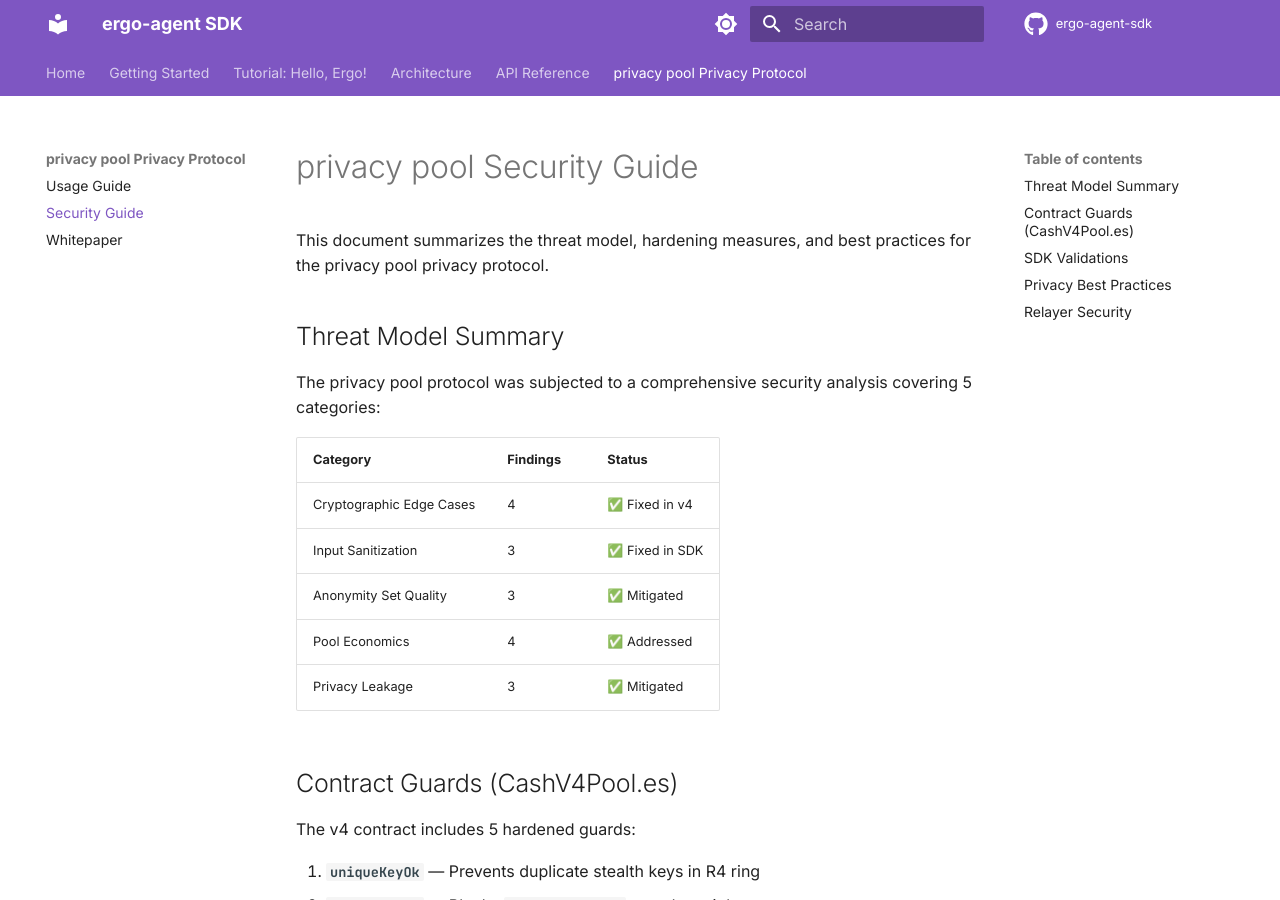
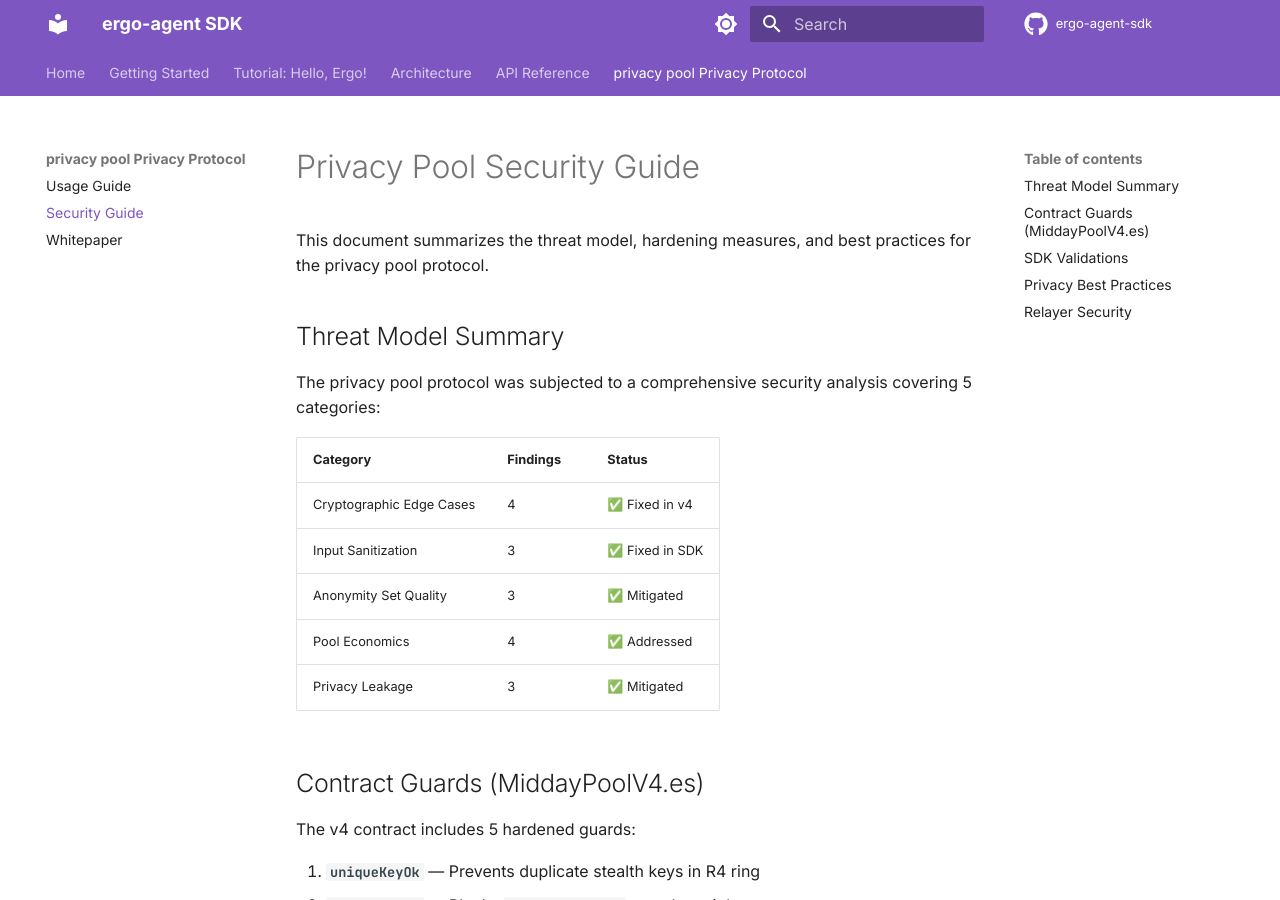
Before and after one commit to a-shannon/ergo-agent-sdk, an MkDocs documentation site: the page built from docs/privacy-security-guide.md, in a window 1280 px wide and 900 px high. Built offline with MkDocs 1.6.1 and Material for MkDocs 9.7.7, drawn with Linux system fonts in a browser that asks for light colours; comment, search, counter and statistics services are not loaded.

Commit message:
docs: fix remaining contract name reference in security guide

```diff
--- a/docs/privacy-security-guide.md
+++ b/docs/privacy-security-guide.md
@@ -1,6 +1,6 @@
-# privacy pool Security Guide
+# Privacy Pool Security Guide
 
-This document summarizes the threat model, hardening measures, and best practices for the privacy pool privacy protocol.
+This document summarizes the threat model, hardening measures, and best practices for the privacy pool protocol.
 
 ## Threat Model Summary
 
@@ -14,7 +14,7 @@ The privacy pool protocol was subjected to a comprehensive security analysis cov
 | Pool Economics | 4 | ✅ Addressed |
 | Privacy Leakage | 3 | ✅ Mitigated |
 
-## Contract Guards (CashV4Pool.es)
+## Contract Guards (MiddayPoolV4.es)
 
 The v4 contract includes 5 hardened guards:
 
```
